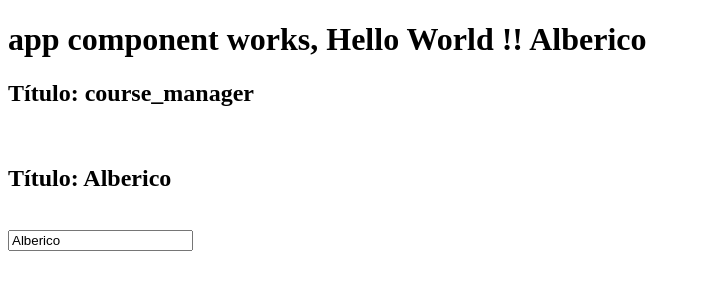
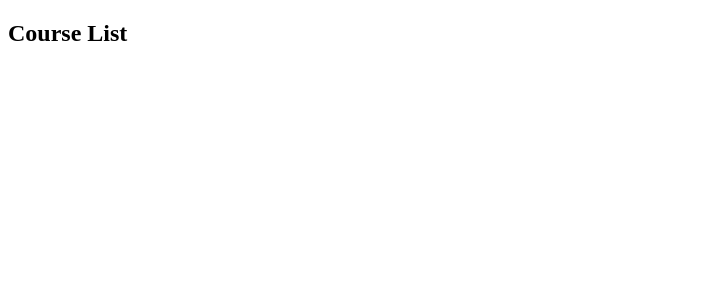
Before and after one commit to ocirebla77/course_manager, an Angular app: page / in a window 1280 px wide. Shown: the top 300 px of the page, without its empty margins (0-701 px from the left). Built offline with nearby package versions, Linux system fonts and the light colour scheme.

Commit message:
first component

```diff
--- a/src/app/app.component.html
+++ b/src/app/app.component.html
@@ -1,8 +1 @@
-<h1>app component works, Hello World !! {{ name }}</h1>
-<h2>Título: {{ title }}</h2>
-<br />
-<h2>Título: {{ name }}</h2>
-
-<br />
-
-<input [(ngModel)]="name" name="name" />
+<app-course-list></app-course-list>
--- a/src/app/app.module.ts
+++ b/src/app/app.module.ts
@@ -4,9 +4,10 @@
 import { AppComponent } from './app.component';
 
 import { FormsModule } from '@angular/forms';
+import { CourseListComponent } from './courses/course-list.component';
 
 @NgModule({
-  declarations: [AppComponent],
+  declarations: [AppComponent, CourseListComponent],
   imports: [BrowserModule, FormsModule],
   providers: [],
   bootstrap: [AppComponent],
--- /dev/null
+++ b/src/app/courses/course-list.component.ts
@@ -0,0 +1,12 @@
+import { Component } from "@angular/core";
+
+@Component({
+  selector: 'app-course-list',
+  template: '<h2>Course List</h2>',
+
+})
+
+
+export class CourseListComponent{
+
+}
```
